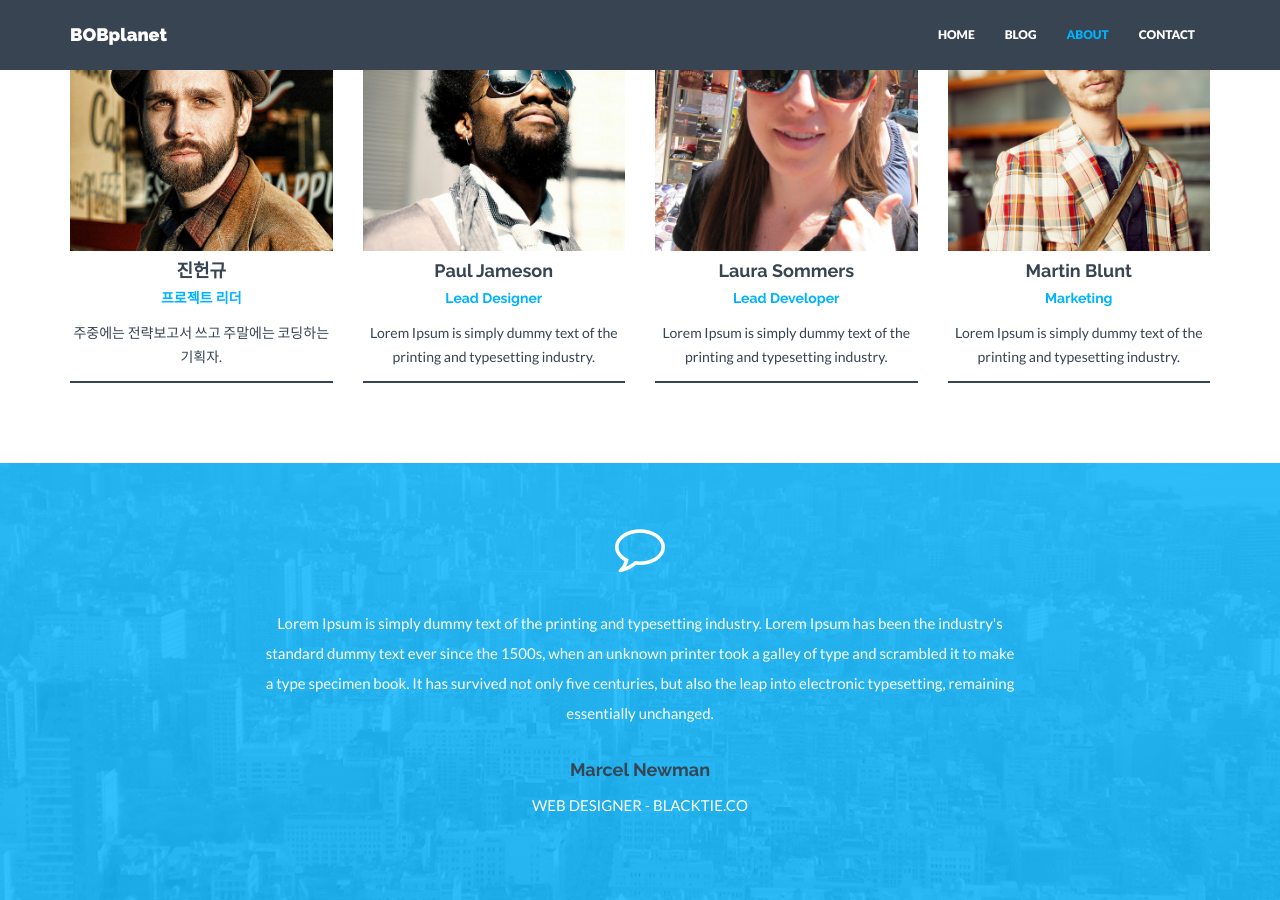
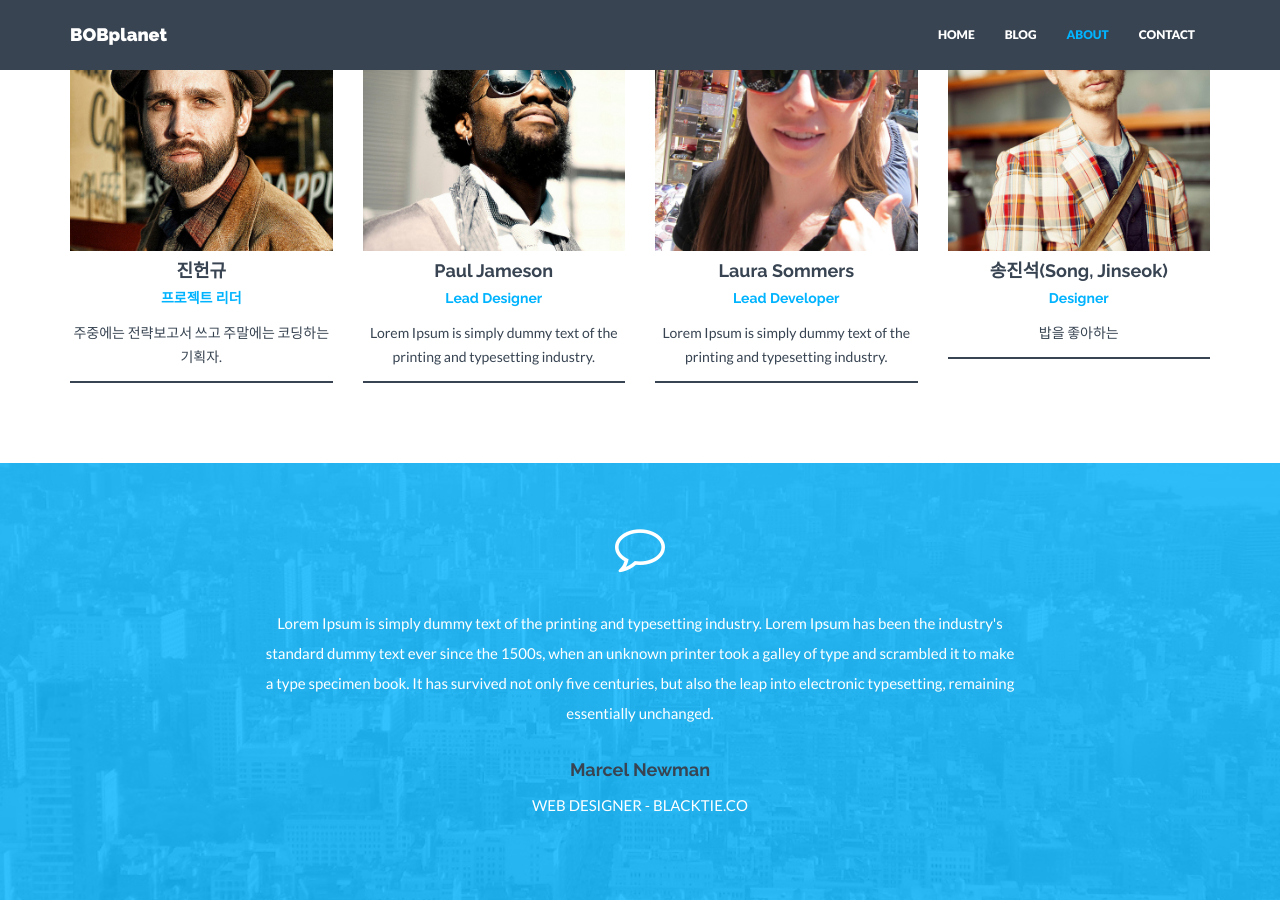
Before and after one commit to bobplanet/bobplanet.github.io, a Jekyll site: the page built from about.html, in a window 1280 px wide and 900 px high, scrolled down 364 px. Built offline with Jekyll 4.4.1, drawn with Linux system fonts in a browser that asks for light colours; nearby versions of some CDN libraries.

Commit message:
송진석 프로필 추가

```diff
--- a/_data/members.yml
+++ b/_data/members.yml
@@ -26,9 +26,9 @@
         url: mailto:name@domain.com
       - title: twitter
         url: http://twitter.com/handle
-  - name: Martin Blunt
-    position: Marketing
-    text: Lorem Ipsum is simply dummy text of the printing and typesetting industry.
+  - name: 송진석(Song, Jinseok)
+    position: Designer
+    text: 밥을 좋아하는
     img: team04.jpg
     social:
       - title: envelope #use for email address
```
Also changed, not shown: team04.jpg (added).
